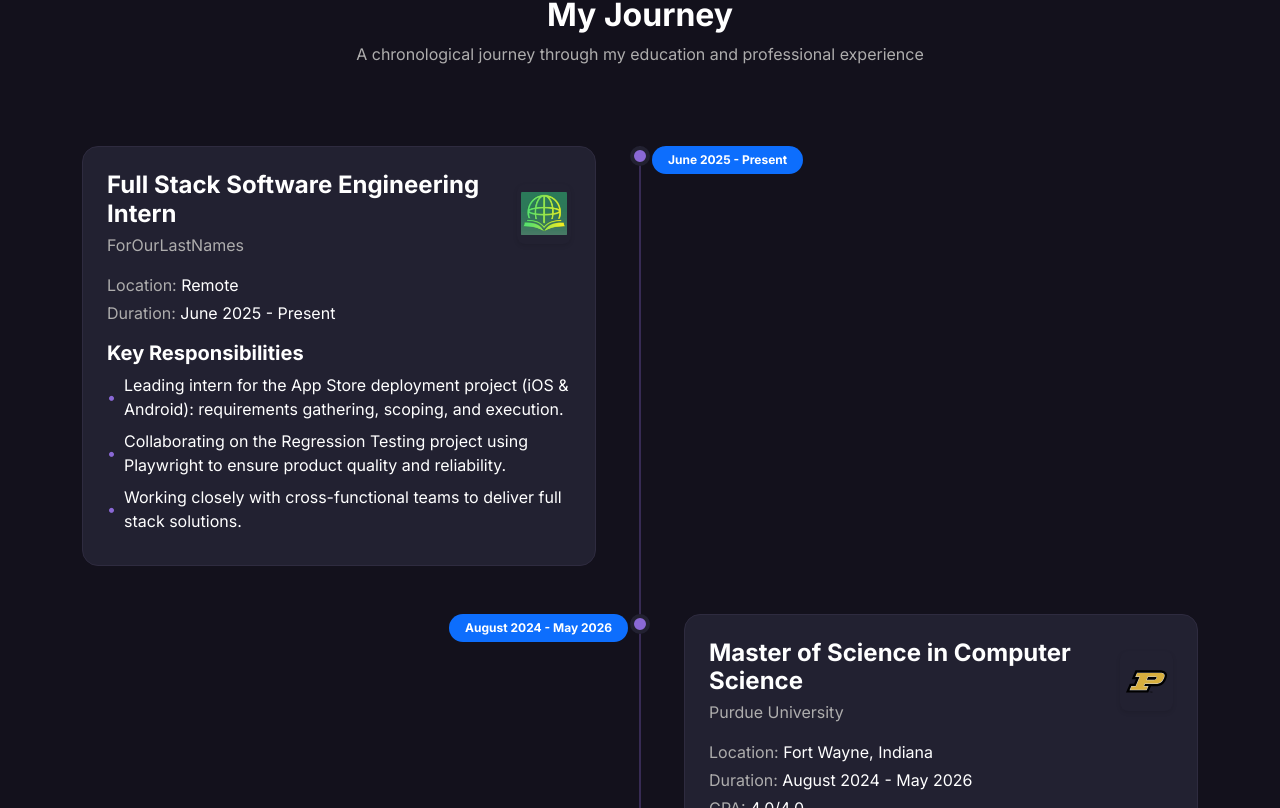
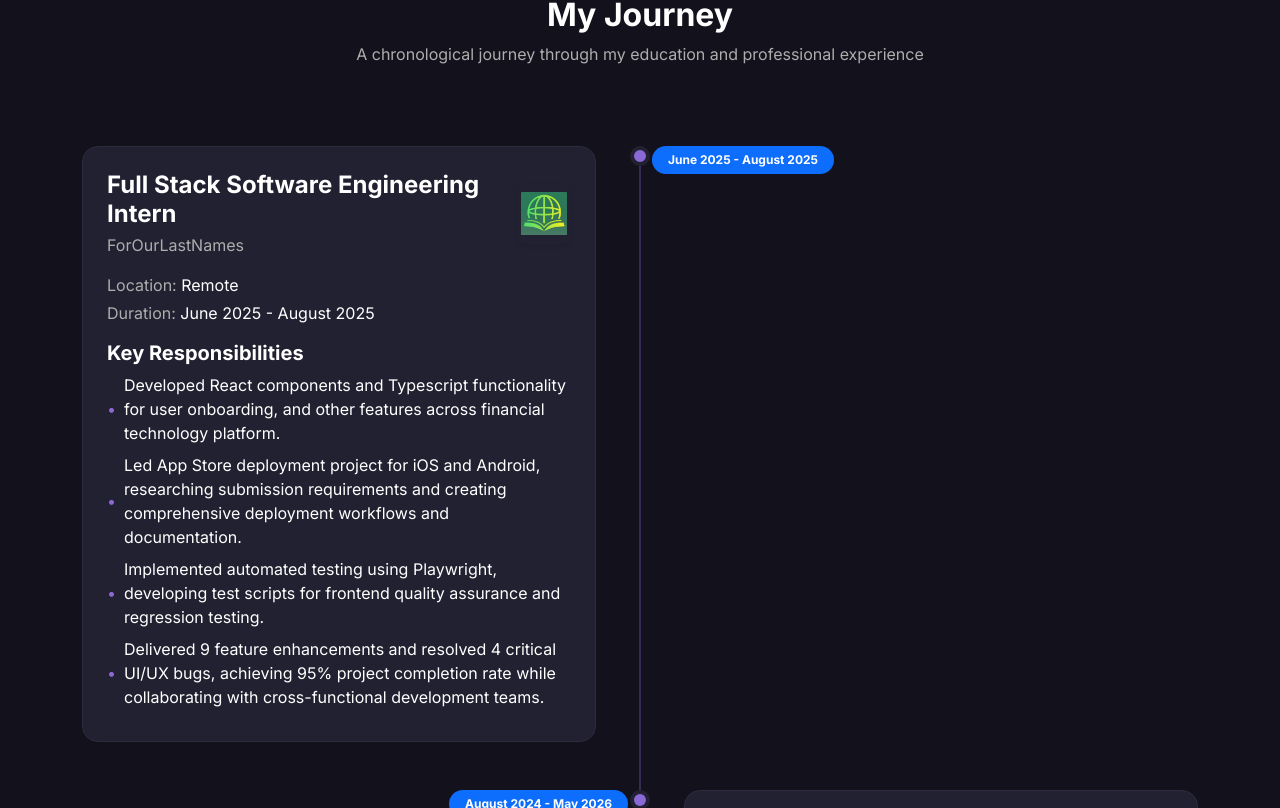
Before and after one commit to MahalakshmiPFW/Portfolio, a React (Create React App) app: page / in a window 1280 px wide. Shown: the part 1632-2440 px from the top of the page. Built offline with nearby package versions, Linux system fonts and the light colour scheme.

Commit message:
update Timeline.jsx

```diff
--- a/src/components/Timeline.jsx
+++ b/src/components/Timeline.jsx
@@ -11,12 +11,13 @@ const Timeline = () => {
       title: "Full Stack Software Engineering Intern",
       organization: "ForOurLastNames",
       location: "Remote",
-      duration: "June 2025 - Present",
+      duration: "June 2025 - August 2025",
       logo: "assets/images/FOLN Logo.png", // Placeholder, update if you have the company logo
       responsibilities: [
-        "Leading intern for the App Store deployment project (iOS & Android): requirements gathering, scoping, and execution.",
-        "Collaborating on the Regression Testing project using Playwright to ensure product quality and reliability.",
-        "Working closely with cross-functional teams to deliver full stack solutions."
+        "Developed React components and Typescript functionality for user onboarding, and other features across financial technology platform.",
+        "Led App Store deployment project for iOS and Android, researching submission requirements and creating comprehensive deployment workflows and documentation.",
+        "Implemented automated testing using Playwright, developing test scripts for frontend quality assurance and regression testing.",
+        "Delivered 9 feature enhancements and resolved 4 critical UI/UX bugs, achieving 95% project completion rate while collaborating with cross-functional development teams."
       ]
     },
     {
```
